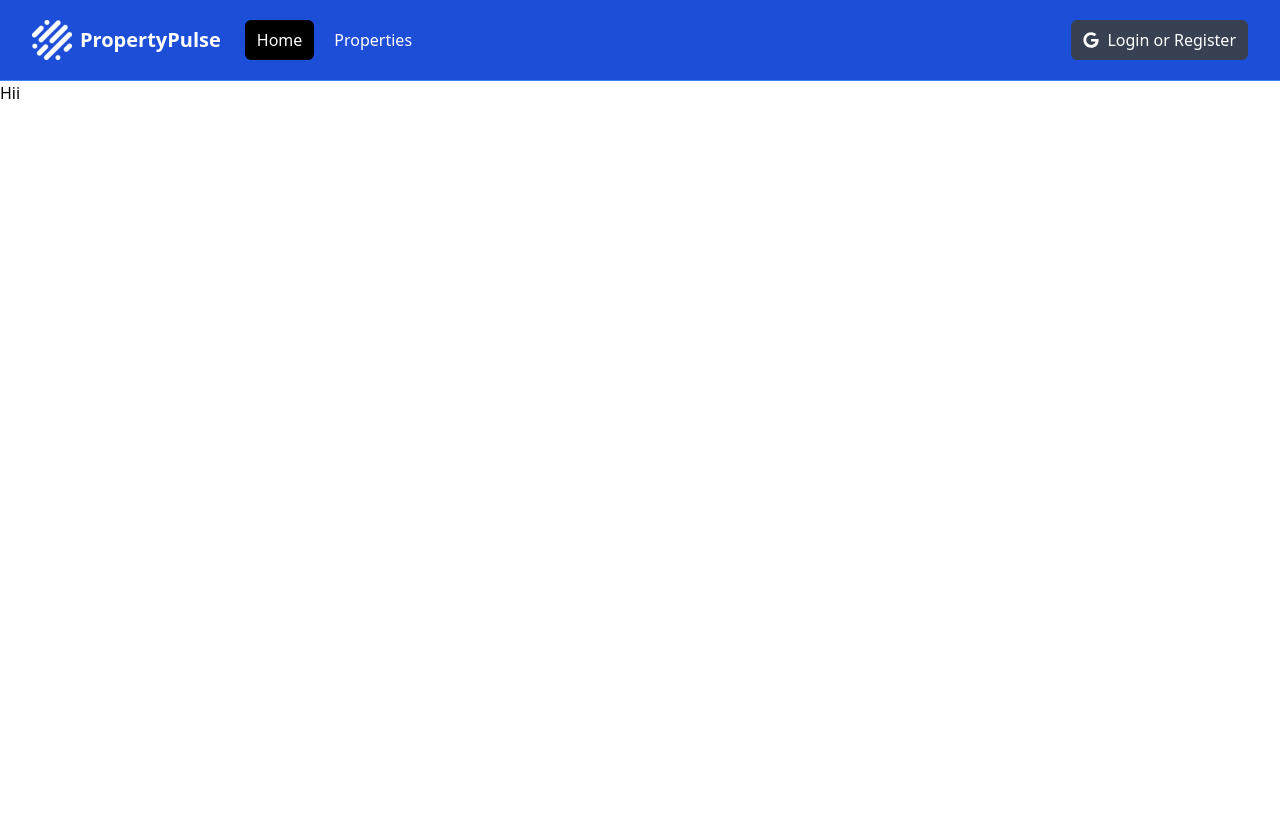
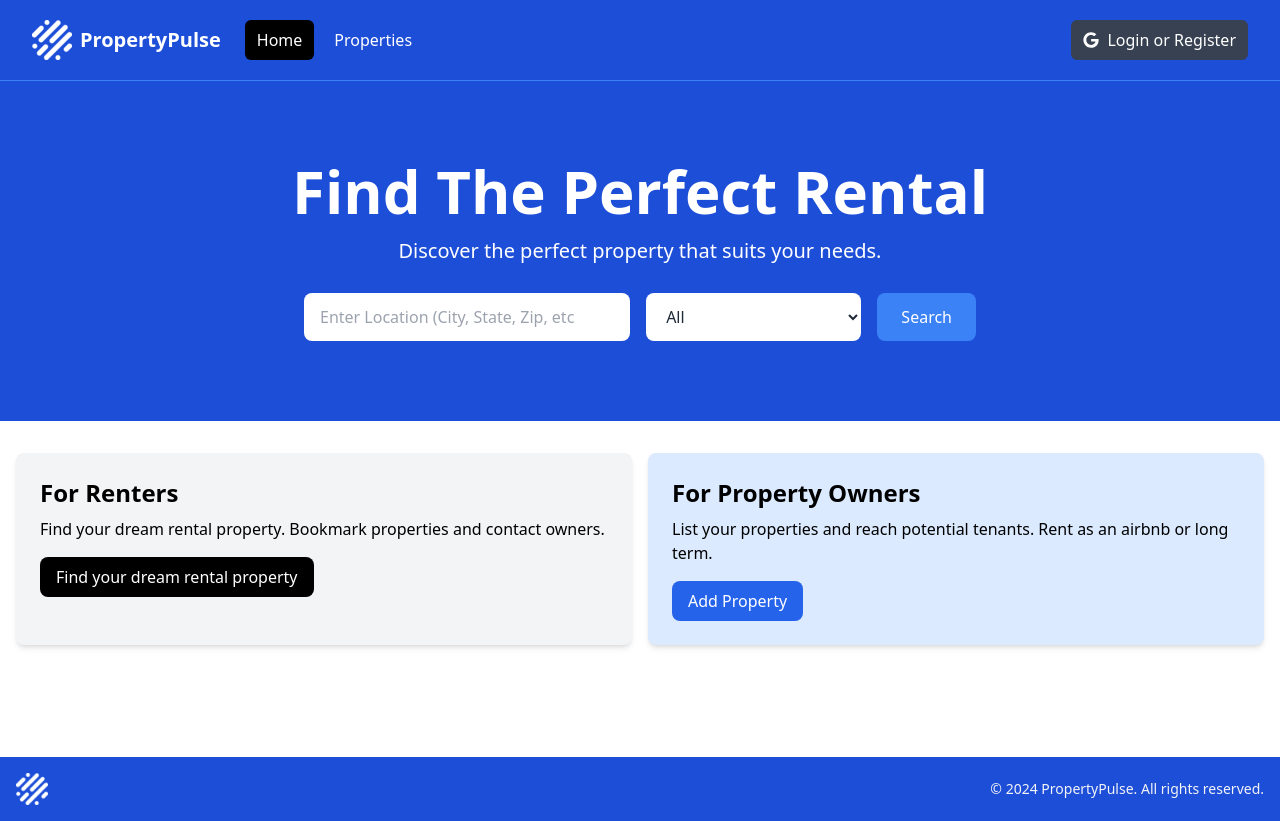
Before and after one commit to Peliah/property-pulse, a Next.js app: page / in a window 1280 px wide. Before the commit the page ends 800 px from the top, so only its background shows below. Built offline with nearby package versions, Linux system fonts and the light colour scheme.

Commit message:
LESSON 13: Mostly about passing props, how to pass props and at the same time using in with type script... Getting warmed up

```diff
--- a/app/layout.tsx
+++ b/app/layout.tsx
@@ -1,6 +1,7 @@
 import Navbar from "@/components/Navbar";
 import type { Metadata } from "next";
 import "./globals.css";
+import Footer from "@/components/Footer";
 
 
 export const metadata: Metadata = {
@@ -17,7 +18,10 @@ export default function RootLayout({
     <html lang="en">
       <body>
         <Navbar />
-        {children}
+        <main>
+          {children}
+        </main>
+        <Footer />
       </body>
     </html>
   );
--- a/app/page.tsx
+++ b/app/page.tsx
@@ -1,8 +1,11 @@
+import Hero from "@/components/Hero";
+import InfoBoxes from "@/components/InfoBoxes";
 
 export default function Home() {
   return (
     <div className="">
-      Hii
+      <Hero />
+      <InfoBoxes />
     </div>
   );
 }
--- /dev/null
+++ b/components/Footer/index.tsx
@@ -0,0 +1,27 @@
+import Link from "next/link"
+import Image from "next/image"
+import logo from "@/assets/images/logo-white.png"
+
+
+const Footer = () => {
+    const currentYear = new Date().getFullYear();
+    return (
+        <footer className="bg-blue-700 py-4 mt-24">
+            <div
+                className="container mx-auto flex flex-col md:flex-row items-center justify-between px-4"
+            >
+                <div className="mb-4 md:mb-0">
+                    <Image src={logo} alt="Logo" className="h-8 w-auto" />
+                </div>
+
+                <div>
+                    <p className="text-sm text-gray-100 mt-2 md:mt-0">
+                        &copy; {currentYear} PropertyPulse. All rights reserved.
+                    </p>
+                </div>
+            </div>
+        </footer>
+    )
+}
+
+export default Footer
--- /dev/null
+++ b/components/Hero/index.tsx
@@ -0,0 +1,61 @@
+const Hero = () => {
+    return (
+        // <!-- Hero -->
+        <section className="bg-blue-700 py-20 mb-4">
+            <div
+                className="max-w-7xl mx-auto px-4 sm:px-6 lg:px-8 flex flex-col items-center"
+            >
+                <div className="text-center">
+                    <h1
+                        className="text-4xl font-extrabold text-white sm:text-5xl md:text-6xl"
+                    >
+                        Find The Perfect Rental
+                    </h1>
+                    <p className="my-4 text-xl text-white">
+                        Discover the perfect property that suits your needs.
+                    </p>
+                </div>
+
+                {/* <!-- Form Component --> */}
+                <form
+                    className="mt-3 mx-auto max-w-2xl w-full flex flex-col md:flex-row items-center"
+                >
+                    <div className="w-full md:w-3/5 md:pr-2 mb-4 md:mb-0">
+                        <label htmlFor="location" className="sr-only">Location</label>
+                        <input
+                            type="text"
+                            id="location"
+                            placeholder="Enter Location (City, State, Zip, etc"
+                            className="w-full px-4 py-3 rounded-lg bg-white text-gray-800 focus:outline-none focus:ring focus:ring-blue-500"
+                        />
+                    </div>
+                    <div className="w-full md:w-2/5 md:pl-2">
+                        <label htmlFor="property-type" className="sr-only">Property Type</label>
+                        <select
+                            id="property-type"
+                            className="w-full px-4 py-3 rounded-lg bg-white text-gray-800 focus:outline-none focus:ring focus:ring-blue-500"
+                        >
+                            <option value="All">All</option>
+                            <option value="Apartment">Apartment</option>
+                            <option value="Studio">Studio</option>
+                            <option value="Condo">Condo</option>
+                            <option value="House">House</option>
+                            <option value="Cabin Or Cottage">Cabin or Cottage</option>
+                            <option value="Loft">Loft</option>
+                            <option value="Room">Room</option>
+                            <option value="Other">Other</option>
+                        </select>
+                    </div>
+                    <button
+                        type="submit"
+                        className="md:ml-4 mt-4 md:mt-0 w-full md:w-auto px-6 py-3 rounded-lg bg-blue-500 text-white hover:bg-blue-600 focus:outline-none focus:ring focus:ring-blue-500"
+                    >
+                        Search
+                    </button>
+                </form>
+            </div>
+        </section>
+    )
+}
+
+export default Hero
--- /dev/null
+++ b/components/InfoBoxes/InfoBox.tsx
@@ -0,0 +1,30 @@
+import Link from "next/link"
+
+interface props {
+    heading: string,
+    backgroundColor: string,
+    body: string,
+    btnInfo: {
+        btnLink: string,
+        btnBgColor: string,
+        btnText: string
+    }
+}
+const InfoBox = (props: props) => {
+    return (
+        <div className={`${props.backgroundColor} p-6 rounded-lg shadow-md`}>
+            <h2 className="text-2xl font-bold">{props.heading}</h2>
+            <p className="mt-2 mb-4">
+                {props.body}
+            </p>
+            <Link
+                href={props.btnInfo.btnLink}
+                className={`inline-block ${props.btnInfo.btnBgColor} text-white rounded-lg px-4 py-2 hover:opacity-80`}
+            >
+                {props.btnInfo.btnText}
+            </Link>
+        </div>
+    )
+}
+
+export default InfoBox
--- /dev/null
+++ b/components/InfoBoxes/index.tsx
@@ -0,0 +1,36 @@
+import InfoBox from "./InfoBox"
+
+const InfoBoxes = () => {
+    return (
+        <section>
+            <div className="container-xl lg:container m-auto">
+                <div className="grid grid-cols-1 md:grid-cols-2 gap-4 p-4 rounded-lg">
+                    <InfoBox
+                        heading="For Renters"
+                        backgroundColor="bg-gray-100"
+                        body="Find your dream rental property. Bookmark properties and contact
+                            owners."
+                        btnInfo={{
+                            btnLink: '/properties',
+                            btnBgColor: "bg-black",
+                            btnText: "Find your dream rental property"
+                        }}
+                    />
+                    <InfoBox
+                        heading="For Property Owners"
+                        backgroundColor="bg-blue-100"
+                        body="List your properties and reach potential tenants. Rent as an
+                            airbnb or long term."
+                        btnInfo={{
+                            btnLink: '/properties/add',
+                            btnBgColor: "bg-blue-600",
+                            btnText: "Add Property"
+                        }}
+                    />
+                </div>
+            </div>
+        </section>
+    )
+}
+
+export default InfoBoxes
```
